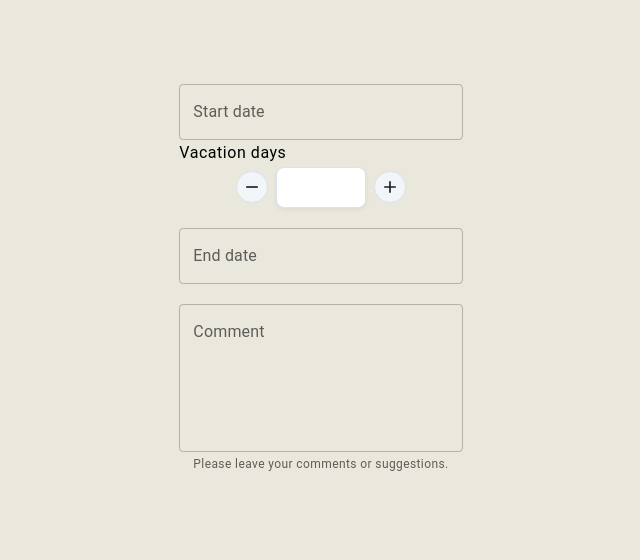
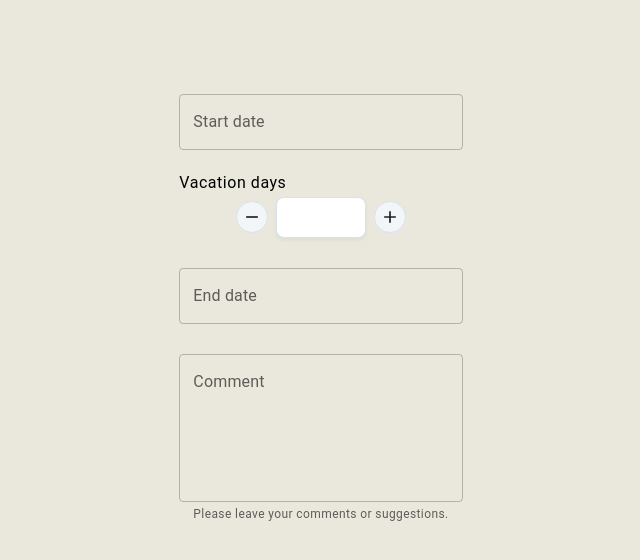
Before and after one commit to Mcclares/Vacation-Request, a React (Create React App) app: page /requestForm in a window 1280 px wide. Shown: the top 560 px of the page, without its empty margins (319-959 px from the left). Built offline with nearby package versions, Linux system fonts and the light colour scheme.

Commit message:
style(components): improve styles for a more polished look

```diff
--- a/src/components/CustomNumberInput/CustomNumberInputStyle.js
+++ b/src/components/CustomNumberInput/CustomNumberInputStyle.js
@@ -111,5 +111,6 @@ export const StyledButton = styled('button')(
 
 export const LabelStyle = {
     fontSize: "16px",
+    marginTop: "20px"
 
 }
--- a/src/components/RequestForm/RequestFormStyle.js
+++ b/src/components/RequestForm/RequestFormStyle.js
@@ -1,4 +1,4 @@
 
 export const FieldStyle = {
-    marginTop: '20px',
+    marginTop: '30px',
 }
```
